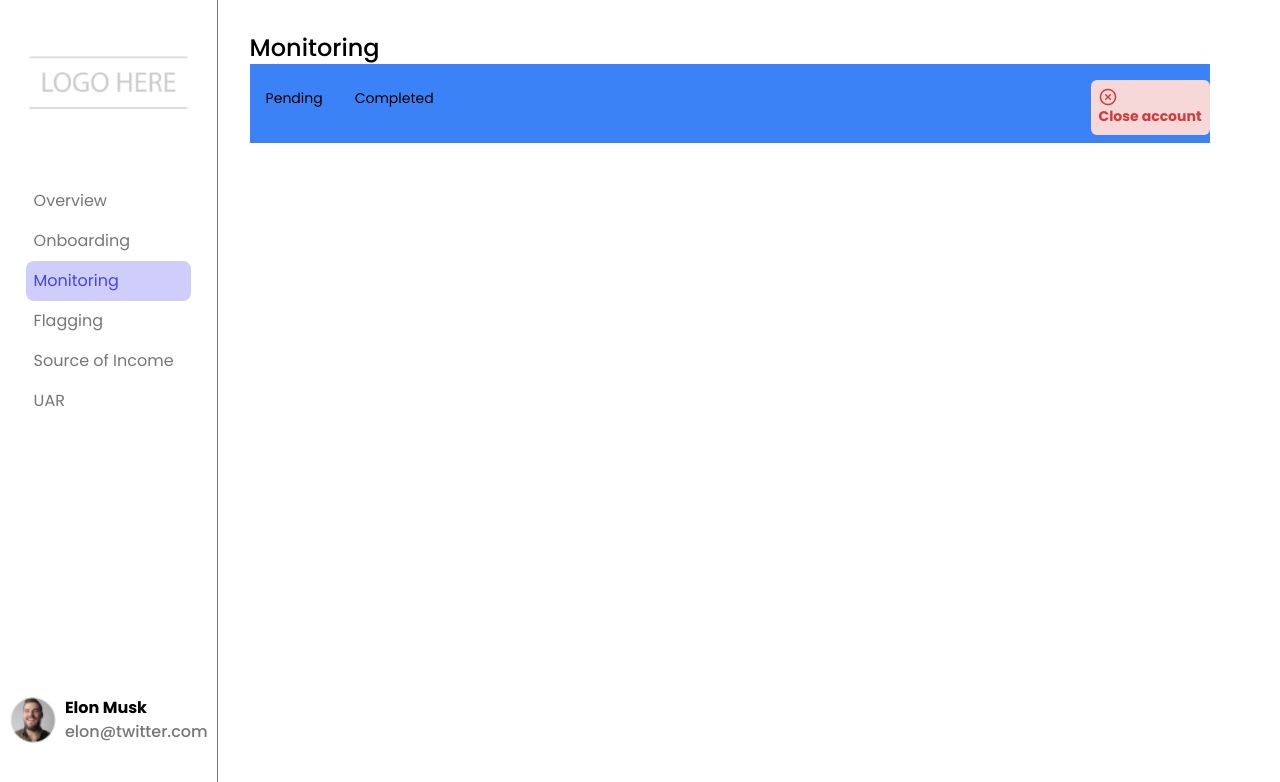
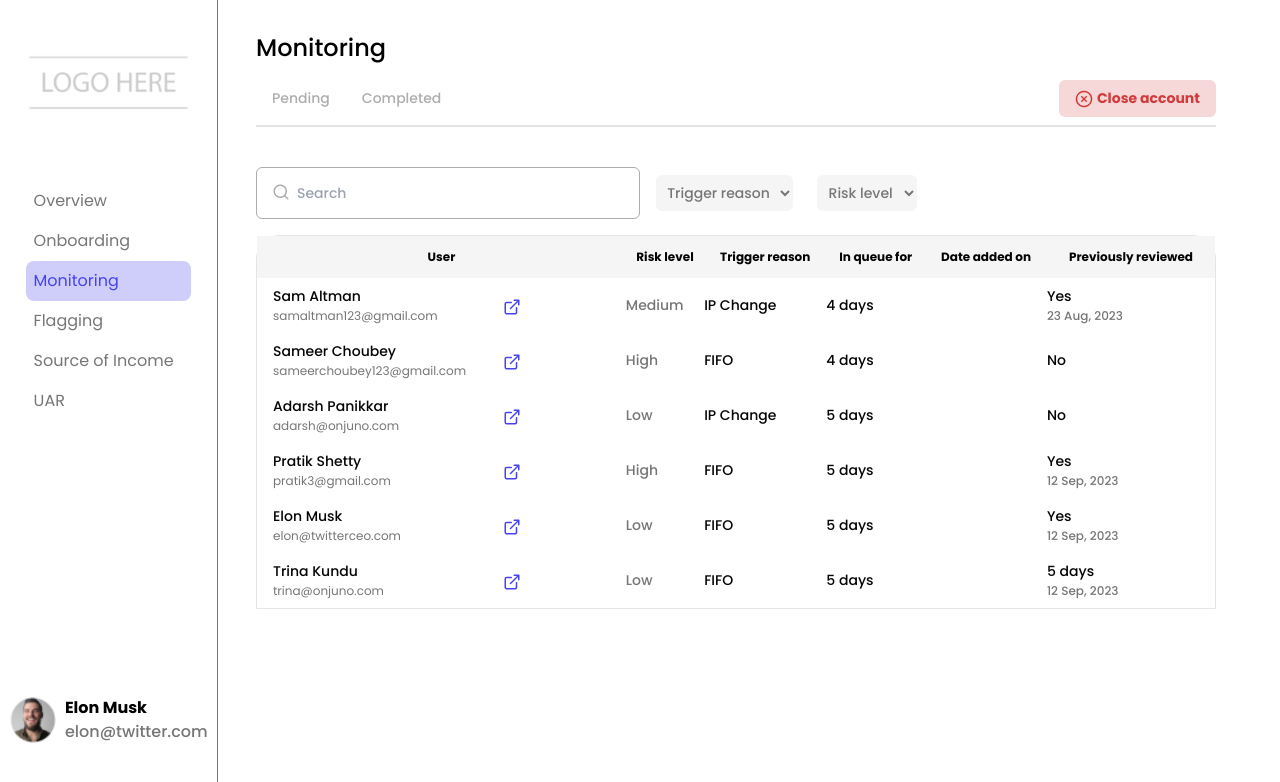
Before and after one commit to sameer2399/juno-assignment, a React (Create React App) app: page /monitoring in a window 1280 px wide. Shown: the top 782 px of the page. Built offline with nearby package versions, Linux system fonts and the light colour scheme.

Commit message:
monitoring page, tabledata, mockdata

```diff
--- a/src/components/Sidebar/index.jsx
+++ b/src/components/Sidebar/index.jsx
@@ -11,7 +11,7 @@ const Sidebar = () => {
     "UAR",
   ];
   return (
-    <div className="flex flex-col border-r border-r-1 border-[#777676] h-[100vh] w-[17vw] py-[6vh] px-[2vw]">
+    <div className="fixed flex flex-col border-r border-r-1 border-[#777676] h-[100vh] w-[17vw] py-[6vh] px-[2vw]">
 
       <div className="h-[10%]">
         <img src={"./logohere.png"} alt="" />
--- /dev/null
+++ b/src/components/Table/index.jsx
@@ -0,0 +1,70 @@
+import React from 'react'
+
+const Table = (props) => {
+    console.log(props);
+    const {data} = props;
+
+
+    if(!data) return null;
+
+    const displayData = data.map((item, index) => {
+          return (
+            <tr key={index}>
+              <td className="p-2">
+                <div className="flex">
+                  <div className="ml-2 w-[18vw]">
+                    <p className="text-[#050505] font-[500] text-[14px]">
+                      {item.name}
+                    </p>
+                    <p className="text-[#777676] font-[400] text-[12px]">
+                      {item.email}
+                    </p>
+                  </div>
+                  <div className='pt-3'>
+                    <img src="./external-link.png" alt="" />
+                  </div>
+                </div>
+              </td>
+              <td className="text-[#777676] font-[500] text-[14px]">
+                {item.riskLevel}
+              </td>
+              <td className="text-[#050505] font-[500] text-[14px]">
+                {item.triggerReason}
+              </td>
+              <td className="text-[#050505] font-[500] text-[14px]">
+                {item.inQueueFor}
+              </td>
+              <td className="text-[#777676] font-[500] text-[14px]">
+                {item.dateAdded}
+              </td>
+              <td className="text-[#777676] font-[500] text-[12px]">
+              <p className="text-[#050505] font-[500] text-[14px]">{item.reviewInfo.isReviewed}</p>
+                {item.reviewInfo.reviewedDate}
+              </td>
+            </tr>
+          );
+        });
+
+
+  return (
+    <div className="mt-4">
+          <table class="table-auto w-[75vw] border border-separate border-spacing-0 border-[#E4E4E4] rounded-t-3xl">
+            <thead className="text-[#050505] text-[12px] font-[500] bg-[#F5F5F5]">
+              <tr className=''>
+                <th className='p-3'>User</th>
+                <th>Risk level</th>
+                <th>Trigger reason</th>
+                <th>In queue for</th>
+                <th>Date added on</th>
+                <th>Previously reviewed</th>
+              </tr>
+            </thead>
+            <tbody>
+              {displayData}
+            </tbody>
+          </table>
+        </div>
+  )
+}
+
+export {Table}
--- a/src/components/index.jsx
+++ b/src/components/index.jsx
@@ -1 +1,2 @@
 export * from './Sidebar';
+export * from './Table';
--- a/src/pages/Monitoring/index.jsx
+++ b/src/pages/Monitoring/index.jsx
@@ -1,28 +1,96 @@
 import React from "react";
-import { Sidebar } from "../../components";
+import { Sidebar, Table } from "../../components";
+import {pendingData} from "../../data/mockData";
+import { useState, useEffect } from "react";
+
 const Monitoring = () => {
+
+  const [data, setData] = useState(null);
+  const [filteredData, setFilteredData] = useState(null);
+
+    useEffect(() => {
+    setData(pendingData);
+    setFilteredData(pendingData);
+  }, []);
+
+
+  if (!filteredData) return null;
+
   return (
     <div className="flex">
       <Sidebar />
 
-      <div className="p-8">
+      <div className="pl-[20vw] pt-8">
         <h1 className="font-[500] text-2xl">Monitoring</h1>
 
-        <div className="flex justify-between bg-blue-500 w-[75vw] pl-4 pt-4 pb-2">
+        <div className="flex justify-between w-[75vw] pt-4 pb-0 border-b-2 border-[#e4e4e4]">
           <div>
-            <button className="text-[14px] my-2 mr-8">Pending</button>
-            <button className="text-[14px] my-2">Completed</button>
+            <button className="text-[14px] text-[#ADADAD] font-[500] mt-2 px-4 pb-4">
+              Pending
+            </button>
+            <button className="text-[14px] mt-2 px-4 text-[#ADADAD] font-[500] pb-4">
+              Completed
+            </button>
           </div>
           <div>
-            <button className="text-[14px] bg-[#F6D8D8] text-[#D13B3B] font-bold rounded-md p-2"><img src="./x-circle.png" alt="" />Close account</button>
+            <button className="flex text-[14px] bg-[#F6D8D8] text-[#D13B3B] font-bold rounded-md p-2 pr-4">
+              <img
+                className="ml-2 mr-1 mt-[0.1rem]"
+                src="./x-circle.png"
+                alt=""
+              />
+              Close account
+            </button>
           </div>
         </div>
 
-        <div>
-          <div></div>
-          <div></div>
-          <div></div>
+        <div className=" flex gap-2 w-[75vw] mt-10">
+          <div className="flex relative">
+            <img
+              className="absolute mt-[1rem] ml-4"
+              src="./search.png"
+              alt=""
+            />
+            <input
+              className="border border-[#ADADAD] text-[14px] font-[500] rounded-md w-[30vw] p-2 pl-10"
+              type="text"
+              name=""
+              placeholder="Search"
+              id=""
+            />
+          </div>
+
+          <div className="p-2">
+            <select
+              className="bg-[#F5F5F5] text-[#777676] text-[14px] font-[500] rounded-md p-[0.45rem]"
+              name="Trigger reason"
+              id="Trigger reason"
+            >
+              <option value="" disabled selected>
+                Trigger reason
+              </option>
+              <option value="IP Change">IP Change</option>
+              <option value="FIFO">FIFO</option>
+            </select>
+          </div>
+
+          <div className="p-2">
+            <select
+              className="bg-[#F5F5F5] font-[500] text-[#777676] text-[14px] rounded-md p-[0.45rem]"
+              name="Risk level"
+              id="Risk level"
+            >
+              <option value="" disabled selected>
+                Risk level
+              </option>
+              <option value="Low">Low</option>
+              <option value="Medium">Medium</option>
+              <option value="High">High</option>
+            </select>
+          </div>
         </div>
+
+        <Table data={filteredData} />
       </div>
     </div>
   );
```
Also changed, not shown: public/external-link.png (added), public/search.png (added).
